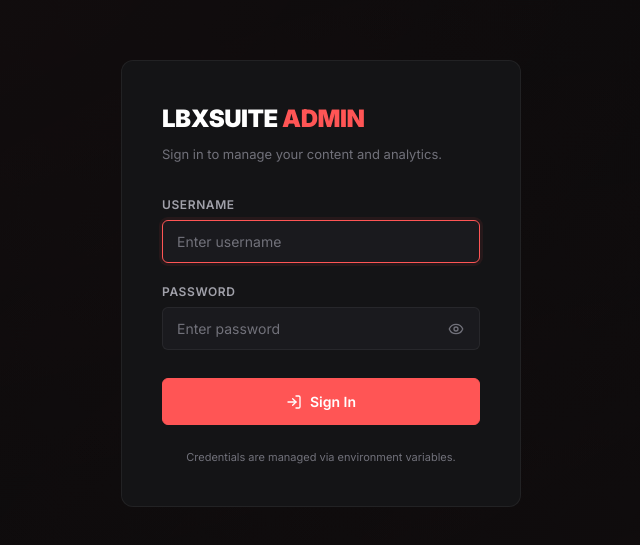
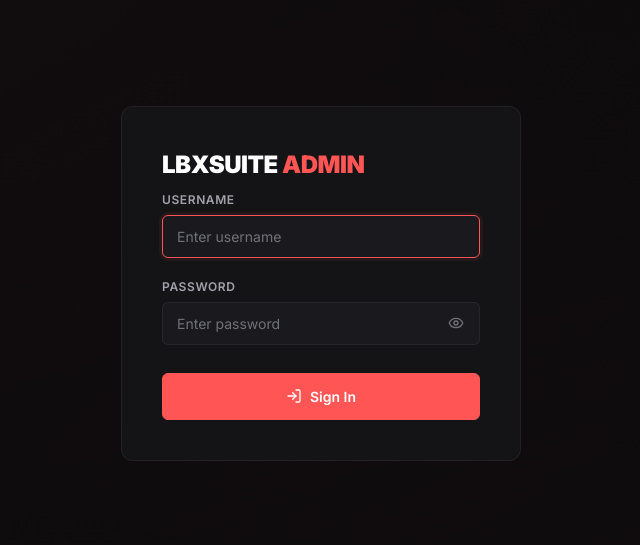
Before and after one commit to manisharavindh/lbxsuite-lb, a React (Vite) app: page /admin in a window 1280 px wide. Shown: the part 117-662 px from the top of the page, without its empty margins (319-959 px from the left). Built offline with nearby package versions, Linux system fonts and the light colour scheme; no server answers; a web font is replaced by a local one.

Commit message:
v0.3.1.3

```diff
--- a/src/admin/AdminLogin.jsx
+++ b/src/admin/AdminLogin.jsx
@@ -34,16 +34,6 @@ const AdminLogin = ({ onLogin }) => {
         <div className="admin-login-logo">
           LBXSUITE <span>Admin</span>
         </div>
-        <p className="admin-login-subtitle">
-          Sign in to manage your content and analytics.
-        </p>
-
-        {error && (
-          <div className="admin-login-error">
-            <AlertCircle size={14} />
-            {error}
-          </div>
-        )}
 
         <form onSubmit={handleSubmit}>
           <div className="admin-field">
@@ -109,14 +99,12 @@ const AdminLogin = ({ onLogin }) => {
           </button>
         </form>
 
-        <p style={{
-          textAlign: 'center',
-          fontSize: '11px',
-          color: 'var(--admin-text-muted)',
-          marginTop: '24px',
-        }}>
-          Credentials are managed via environment variables.
-        </p>
+        {error && (
+          <div className="admin-login-error">
+            <AlertCircle size={14} />
+            {error}
+          </div>
+        )}
       </div>
     </div>
   );
--- a/src/admin/api.js
+++ b/src/admin/api.js
@@ -19,15 +19,16 @@ async function request(url, options = {}) {
 
   const res = await fetch(`${API_BASE}${url}`, config);
 
+  const data = await res.json().catch(() => ({}));
+
   if (res.status === 401) {
-    // Redirect to login if unauthorized
+    // Redirect to login if unauthorized, but keep the detailed error
     if (!window.location.pathname.includes('/admin/login')) {
       window.location.href = '/admin/login';
     }
-    throw new Error('Unauthorized');
+    throw new Error(data.error || 'Unauthorized');
   }
 
-  const data = await res.json();
   if (!res.ok) throw new Error(data.error || 'Request failed');
   return data;
 }
```
